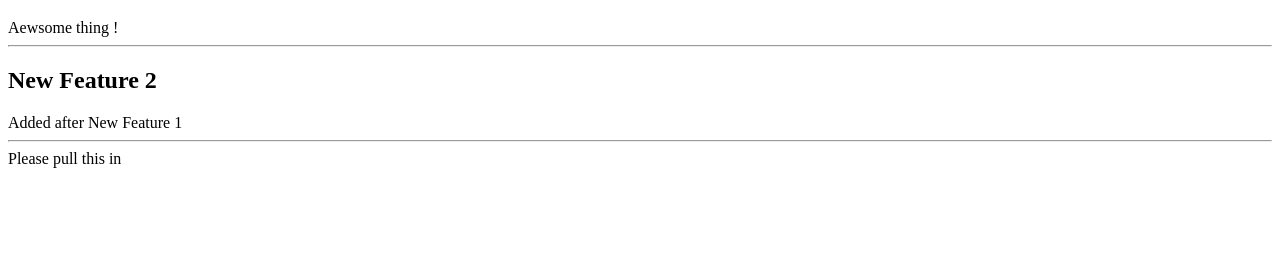
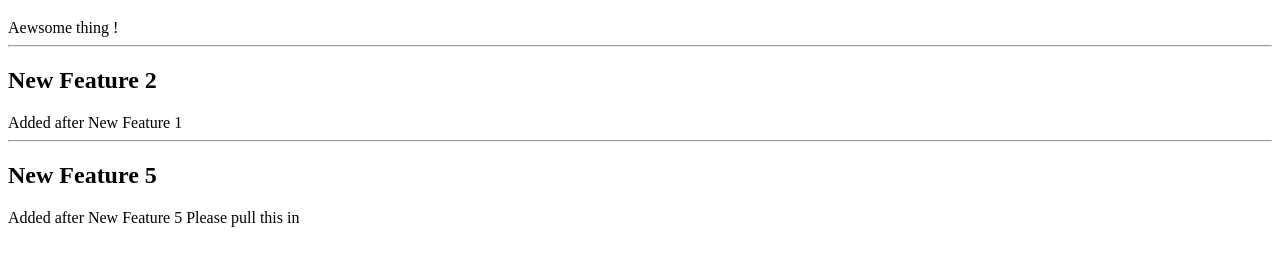
Before and after one commit to notccie1/test, a plain HTML site: page src/index.html in a window 1280 px wide. Shown: the part 195-456 px from the top of the page. Drawn offline with Linux system fonts and the light colour scheme.

Commit message:
newFeature5: addded h2 to index.html

```diff
--- a/src/index.html
+++ b/src/index.html
@@ -24,6 +24,9 @@ Aewsome thing !
 Added after New Feature 1
 <hr>
 
+<h2> New Feature 5</h2>
+Added after New Feature 5
+
 <pull> Please pull this in </pull>
 
 
```
